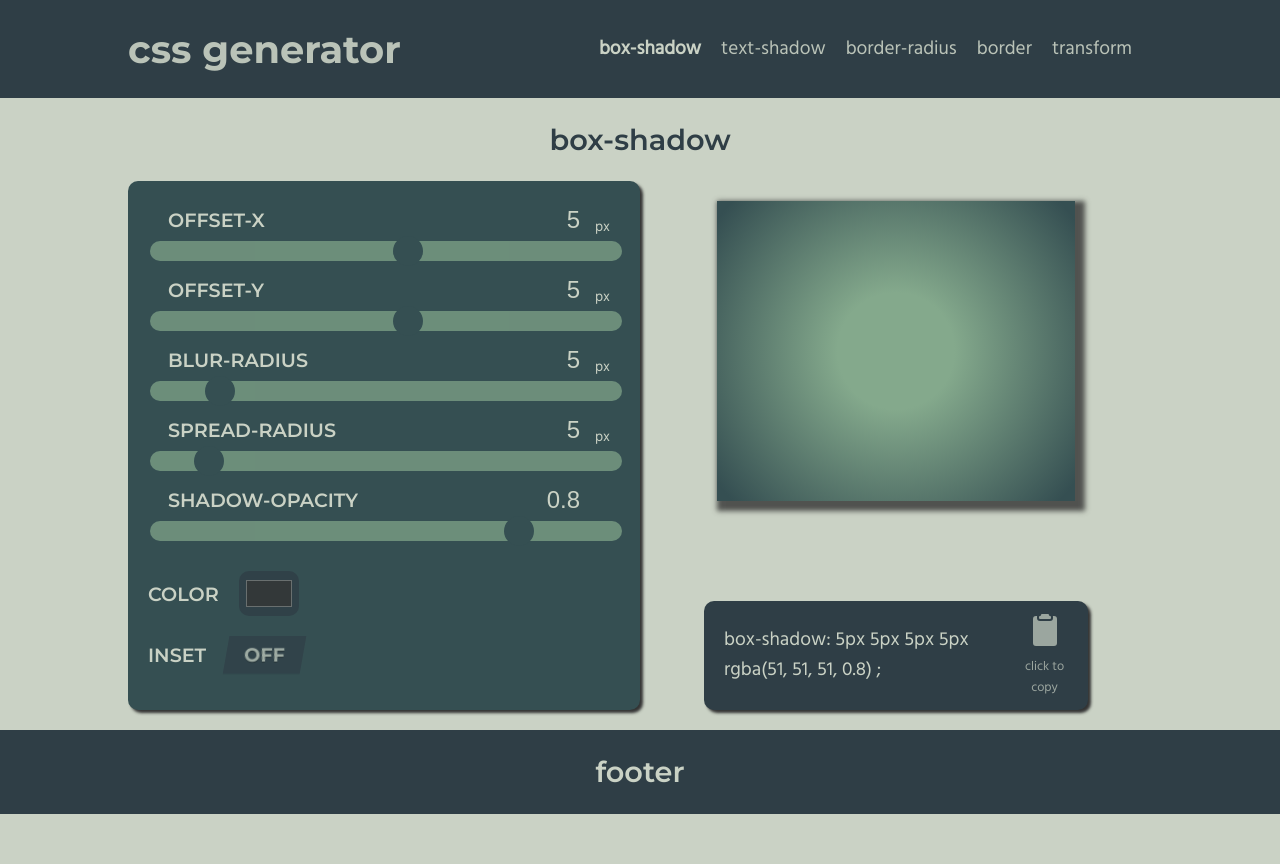
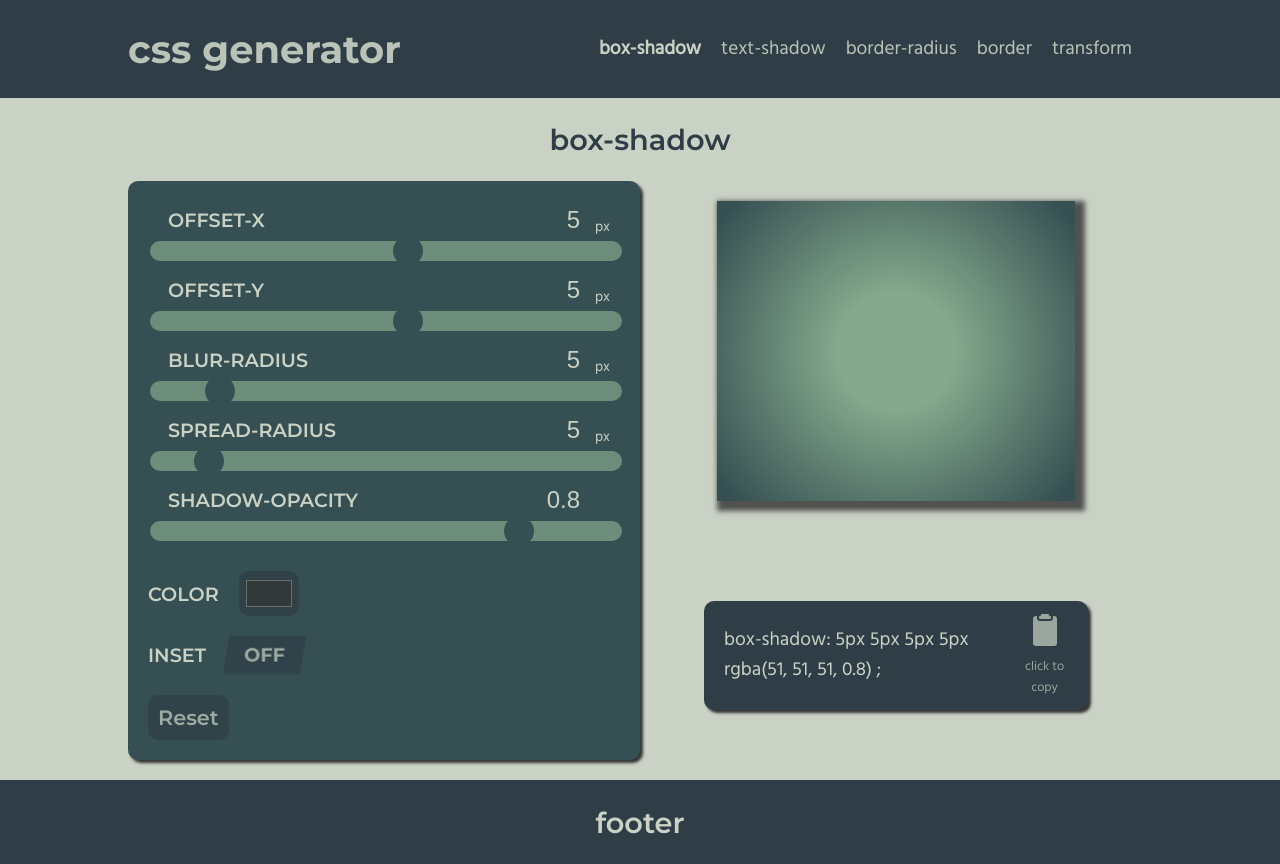
Before and after one commit to thibault-castelli/another_css_generator, a React (Vite) app: page /box-shadow in a window 1280 px wide. Before the commit the page ends 814 px from the top, so only its background shows below. Built offline with nearby package versions, Linux system fonts and the light colour scheme.

Commit message:
Add reset button

```diff
--- a/src/pages/Border.tsx
+++ b/src/pages/Border.tsx
@@ -32,6 +32,17 @@ const Border = () => {
    const [borderWidthLeft, setBorderWidthLeft] = useState<string>('0');
    const [cssValue, setCssValue] = useState<string>('5px solid #333');
 
+   const handleReset = () => {
+      setBorderWidth('5');
+      setBorderStyle('solid');
+      setColor('#333333');
+      setIsDetailed(false);
+      setBorderWidthTop('10');
+      setBorderWidthRight('0');
+      setBorderWidthBottom('10');
+      setBorderWidthLeft('0');
+   };
+
    let colorRgb: Rgb = hexToRgb(color);
 
    useEffect(() => {
@@ -57,7 +68,7 @@ const Border = () => {
 
    return (
       <motion.main
-         initial={{ opacity: 0.5, x: -1000 }}
+         initial={{ opacity: 0.5, x: -500 }}
          animate={{ opacity: 1, x: 0 }}
          transition={{
             x: { type: 'spring', stiffness: 300, damping: 30 },
@@ -70,7 +81,7 @@ const Border = () => {
                <AnimatePresence>
                   {isDetailed ? (
                      <motion.div
-                        initial={{ scale: 0 }}
+                        initial={{ scale: 0.5 }}
                         animate={{ scale: 1 }}
                         exit={{ height: 0, opacity: 0, scale: 0 }}
                         key="1"
@@ -110,7 +121,7 @@ const Border = () => {
                      </motion.div>
                   ) : (
                      <motion.div
-                        initial={{ scale: 0 }}
+                        initial={{ scale: 0.5 }}
                         animate={{ scale: 1 }}
                         exit={{ height: 0, opacity: 0, scale: 0 }}
                      >
@@ -143,6 +154,9 @@ const Border = () => {
                   setColorValue={setColor}
                   name="border-color"
                />
+               <button type="reset" onClick={handleReset}>
+                  Reset
+               </button>
             </form>
             {isDetailed ? (
                <DemoBox
--- a/src/pages/BorderRadius.tsx
+++ b/src/pages/BorderRadius.tsx
@@ -14,6 +14,16 @@ const BorderRadius = () => {
    const [bottomLeft, setbottomLeft] = useState<string>('10');
    const [all, setAll] = useState<string>('10');
    const [cssValue, setCssValue] = useState<string>('0px');
+
+   const handleReset = () => {
+      setIsDetailBorder(false);
+      setIsPercentage(false);
+      setTopLeft('10');
+      setTopRight('10');
+      setbottomRight('10');
+      setbottomLeft('10');
+      setAll('10');
+   };
 
    useEffect(() => {
       const unit: string = isPercentage ? '%' : 'px';
@@ -34,7 +44,7 @@ const BorderRadius = () => {
 
    return (
       <motion.main
-         initial={{ opacity: 0.5, x: -1000 }}
+         initial={{ opacity: 0.5, x: -500 }}
          animate={{ opacity: 1, x: 0 }}
          transition={{
             x: { type: 'spring', stiffness: 300, damping: 30 },
@@ -47,7 +57,7 @@ const BorderRadius = () => {
                <AnimatePresence>
                   {isDetailBorder ? (
                      <motion.div
-                        initial={{ scale: 0 }}
+                        initial={{ scale: 0.5 }}
                         animate={{ scale: 1 }}
                         exit={{ height: 0, opacity: 0, scale: 0 }}
                         key="1"
@@ -87,7 +97,7 @@ const BorderRadius = () => {
                      </motion.div>
                   ) : (
                      <motion.div
-                        initial={{ scale: 0 }}
+                        initial={{ scale: 0.5 }}
                         animate={{ scale: 1 }}
                         exit={{ height: 0, opacity: 0, scale: 0 }}
                         key="2"
@@ -113,6 +123,9 @@ const BorderRadius = () => {
                   checkBoxValue={isPercentage}
                   setCheckBoxValue={setIsPercentage}
                />
+               <button type="reset" onClick={handleReset}>
+                  Reset
+               </button>
             </form>
 
             <DemoBox
--- a/src/pages/BoxShadow.tsx
+++ b/src/pages/BoxShadow.tsx
@@ -17,6 +17,16 @@ const BoxShadow = () => {
    const [opacity, setOpacity] = useState<string>('0.8');
    const [cssValue, setCssValue] = useState<string>('10px 10px 0px 0px #333');
 
+   const handleReset = () => {
+      setOffsetX('5');
+      setOffsetY('5');
+      setBlurRadius('5');
+      setSpreadRadius('5');
+      setInset(false);
+      setColor('#333333');
+      setOpacity('0.8');
+   };
+
    let colorRgb: Rgb = hexToRgb(color);
 
    useEffect(() => {
@@ -33,7 +43,7 @@ const BoxShadow = () => {
 
    return (
       <motion.main
-         initial={{ opacity: 0.5, x: -1000 }}
+         initial={{ opacity: 0.5, x: -500 }}
          animate={{ opacity: 1, x: 0 }}
          transition={{
             x: { type: 'spring', stiffness: 300, damping: 30 },
@@ -97,6 +107,9 @@ const BoxShadow = () => {
                   setCheckBoxValue={setInset}
                   name="inset"
                />
+               <button type="reset" onClick={handleReset}>
+                  Reset
+               </button>
             </form>
 
             <DemoBox cssProperty={CssProperty.boxShadow} cssValue={cssValue} />
--- a/src/pages/TextShadow.tsx
+++ b/src/pages/TextShadow.tsx
@@ -14,6 +14,14 @@ const TextShadow = () => {
    const [opacity, setOpacity] = useState<string>('0.8');
    const [cssValue, setCssValue] = useState<string>('5px 5px 5px #333');
 
+   const handleReset = () => {
+      setOffsetX('5');
+      setOffsetY('5');
+      setBlur('5');
+      setColor('#333333');
+      setOpacity('0.8');
+   };
+
    let colorRgb: Rgb = hexToRgb(color);
 
    useEffect(() => {
@@ -28,7 +36,7 @@ const TextShadow = () => {
 
    return (
       <motion.main
-         initial={{ opacity: 0.5, x: -1000 }}
+         initial={{ opacity: 0.5, x: -500 }}
          animate={{ opacity: 1, x: 0 }}
          transition={{
             x: { type: 'spring', stiffness: 300, damping: 30 },
@@ -75,6 +83,9 @@ const TextShadow = () => {
                   setColorValue={setColor}
                   name="color"
                />
+               <button type="reset" onClick={handleReset}>
+                  Reset
+               </button>
             </form>
             <DemoBox
                cssProperty={CssProperty.textShadow}
--- a/src/pages/Transform.tsx
+++ b/src/pages/Transform.tsx
@@ -14,6 +14,16 @@ const Transform = () => {
    const [skewY, setSkewY] = useState<string>('0');
    const [cssValue, setCssValue] = useState<string>('');
 
+   const handleReset = () => {
+      setTranslateX('0');
+      setTranslateY('0');
+      setScaleX('1');
+      setScaleY('1');
+      setRotate('0');
+      setSkewX('0');
+      setSkewY('0');
+   };
+
    useEffect(() => {
       setCssValue(
          `translateX(${translateX}px);translateY(${translateY}px);scaleX(${scaleX});scaleY(${scaleY});rotate(${rotate}deg);skewX(${skewX}deg);skewY(${skewY}deg)`
@@ -22,7 +32,7 @@ const Transform = () => {
 
    return (
       <motion.main
-         initial={{ opacity: 0.5, x: -1000 }}
+         initial={{ opacity: 0.5, x: -500 }}
          animate={{ opacity: 1, x: 0 }}
          transition={{
             x: { type: 'spring', stiffness: 300, damping: 30 },
@@ -88,6 +98,9 @@ const Transform = () => {
                   setSliderValue={setSkewY}
                   unit="deg"
                />
+               <button type="reset" onClick={handleReset}>
+                  Reset
+               </button>
             </form>
             <DemoBox
                cssProperty={CssProperty.transform}
--- a/src/style/index.css
+++ b/src/style/index.css
@@ -40,7 +40,8 @@ h2 + p {
   text-align: center;
 }
 
-label {
+label,
+button {
   font-family: "Montserrat", sans-serif;
   font-weight: 600;
 }
@@ -204,6 +205,7 @@ form .color-container input[type=color] {
   padding: 5px;
   opacity: 0.8;
   transition: all 0.2s ease;
+  cursor: pointer;
 }
 form .color-container input[type=color]:hover {
   background-color: #84a98c;
@@ -315,6 +317,22 @@ form .select-container select {
 form .select-container select:hover {
   opacity: 1;
 }
+form button[type=reset] {
+  background-color: #2f3e46;
+  border: none;
+  padding: 10px;
+  color: #cad2c5;
+  border-radius: 10px;
+  font-size: 1.3rem;
+  margin-top: 20px;
+  opacity: 0.7;
+  transition: all 0.2s ease;
+  cursor: pointer;
+}
+form button[type=reset]:hover {
+  opacity: 1;
+  color: white;
+}
 
 .demo-box-container {
   margin-top: 20px;
--- a/src/style/index.scss
+++ b/src/style/index.scss
@@ -50,7 +50,8 @@ h2 {
       text-align: center;
    }
 }
-label {
+label,
+button {
    font-family: 'Montserrat', sans-serif;
    font-weight: 600;
 }
@@ -238,6 +239,7 @@ form {
          padding: 5px;
          opacity: 0.8;
          transition: all 0.2s ease;
+         cursor: pointer;
 
          &:hover {
             background-color: $light-green;
@@ -365,6 +367,24 @@ form {
          }
       }
    }
+
+   button[type='reset'] {
+      background-color: $black;
+      border: none;
+      padding: 10px;
+      color: $white;
+      border-radius: 10px;
+      font-size: 1.3rem;
+      margin-top: 20px;
+      opacity: 0.7;
+      transition: all 0.2s ease;
+      cursor: pointer;
+
+      &:hover {
+         opacity: 1;
+         color: white;
+      }
+   }
 }
 
 // --- DEMO BOX ---
```
Also changed, not shown: 1 other file (tests, documents, lock files or other folders).
